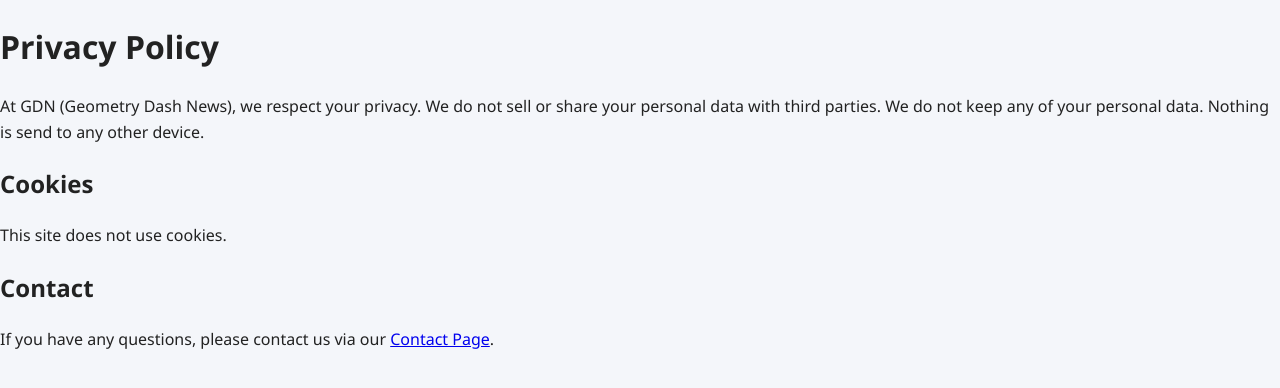
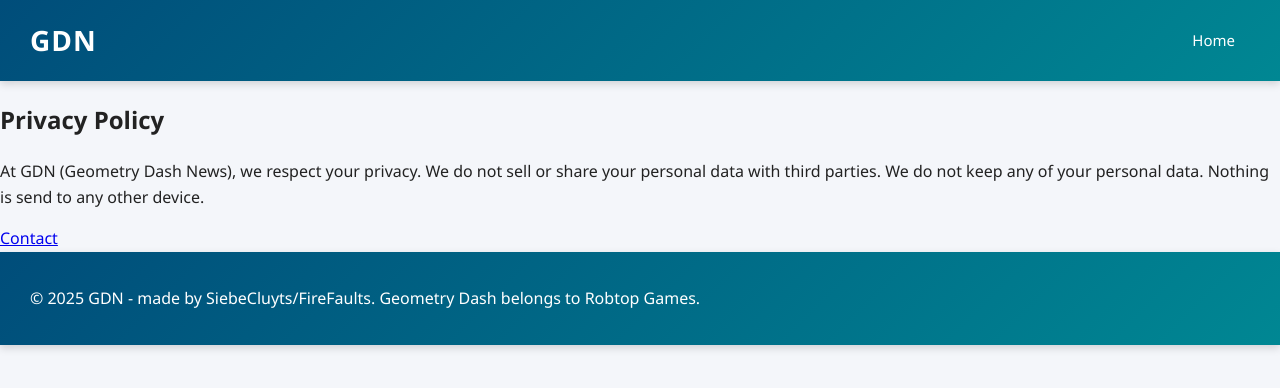
Before and after one commit to siebecluyts/gdn, a website: page privacy.html in a window 1280 px wide. Drawn offline with Linux system fonts and the light colour scheme.

Commit message:
Update privacy.html

```diff
--- a/privacy.html
+++ b/privacy.html
@@ -2,23 +2,27 @@
 <html lang="en">
 <head>
   <meta charset="UTF-8">
-  <title>Privacy Policy - GDN</title>
+    <title>Privacy - GDN</title>
   <link rel="stylesheet" href="style.css">
 </head>
 <body>
-  <h1>Privacy Policy</h1>
-  <p>
-    At GDN (Geometry Dash News), we respect your privacy.
+  <header>
+    <h1>GDN</h1>
+    <nav>
+      <a href="index.html">Home</a>
+    </nav>
+  </header>
+
+  <main>
+    <h2>Privacy Policy</h2>
+ <p>At GDN (Geometry Dash News), we respect your privacy.
     We do not sell or share your personal data with third parties.
-    We do not keep any of your personal data. Nothing is send to any other device.
-  </p>
-  <h2>Cookies</h2>
-  <p>
-    This site does not use cookies.
-  </p>
-  <h2>Contact</h2>
-  <p>
-    If you have any questions, please contact us via our <a href="contact.html">Contact Page</a>.
-  </p>
+    We do not keep any of your personal data. Nothing is send to any other device.</p>
+          <a href="contact.html">Contact</a>
+  </main>
+
+  <footer>
+    <p>© 2025 GDN - made by SiebeCluyts/FireFaults. Geometry Dash belongs to Robtop Games.</p>
+  </footer>
 </body>
 </html>
```
